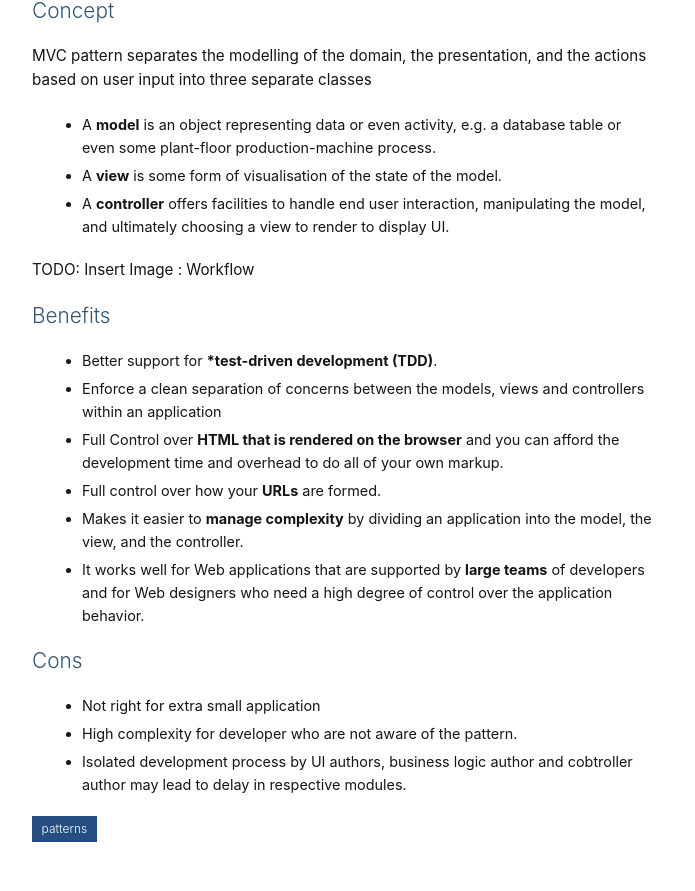
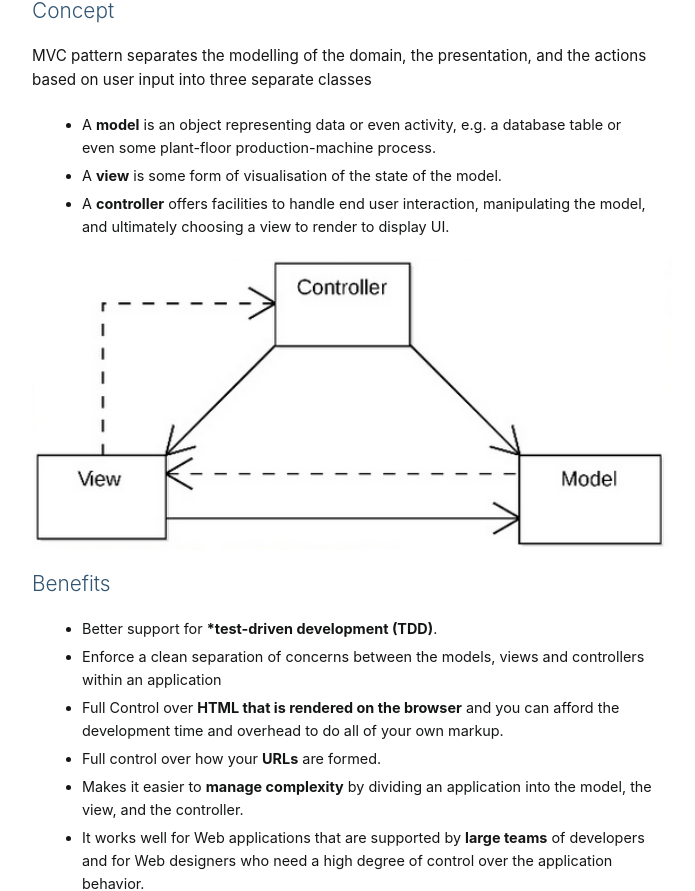
Before and after one commit to capriconcoder/capriconcoder.github.io, a Jekyll site: the page built from _posts/2016-08-16-mvc-post.md, in a window 1280 px wide and 900 px high, scrolled down 580 px, cut to the strip 0-891 px from the top of the window. Shown: the whole strip, without its empty margins (288-983 px from the left). Built offline with Jekyll 4.4.1, drawn with Linux system fonts in a browser that asks for light colours; some web fonts are replaced; part of the change alters nothing that is shown.

Commit message:
MVC image

```diff
--- a/_config.yml
+++ b/_config.yml
@@ -3,8 +3,8 @@ title: CapriconCoder
 description: A small and simple site out Jekyll.
 baseurl: "" # the subpath of your site, e.g. /blog
 
-url: "http://CapriconCoder.github.io"
-github: http://github.com/CapriconCoder
+url: "http://capriconCoder.github.io"
+github: http://github.com/capriconcoder
 highlighter: rouge
 markdown: kramdown
 permalink: /post/:title/
--- a/_posts/2016-08-16-mvc-post.md
+++ b/_posts/2016-08-16-mvc-post.md
@@ -18,7 +18,7 @@ MVC pattern separates the modelling of the domain, the presentation, and the act
 * A **view** is some form of visualisation of the state of the model.
 * A **controller** offers facilities to handle end user interaction, manipulating the model, and ultimately choosing a view to render to display UI.
 
-TODO: Insert Image : Workflow
+![mvc]({{ site.url }}/assets/mvc_pattern_figure.png)
 
 ## Benefits
 
```
Also changed, not shown: assets/mvc_pattern_figure.png (renamed from _images/mvc_pattern_figure.png), 4 other files.
